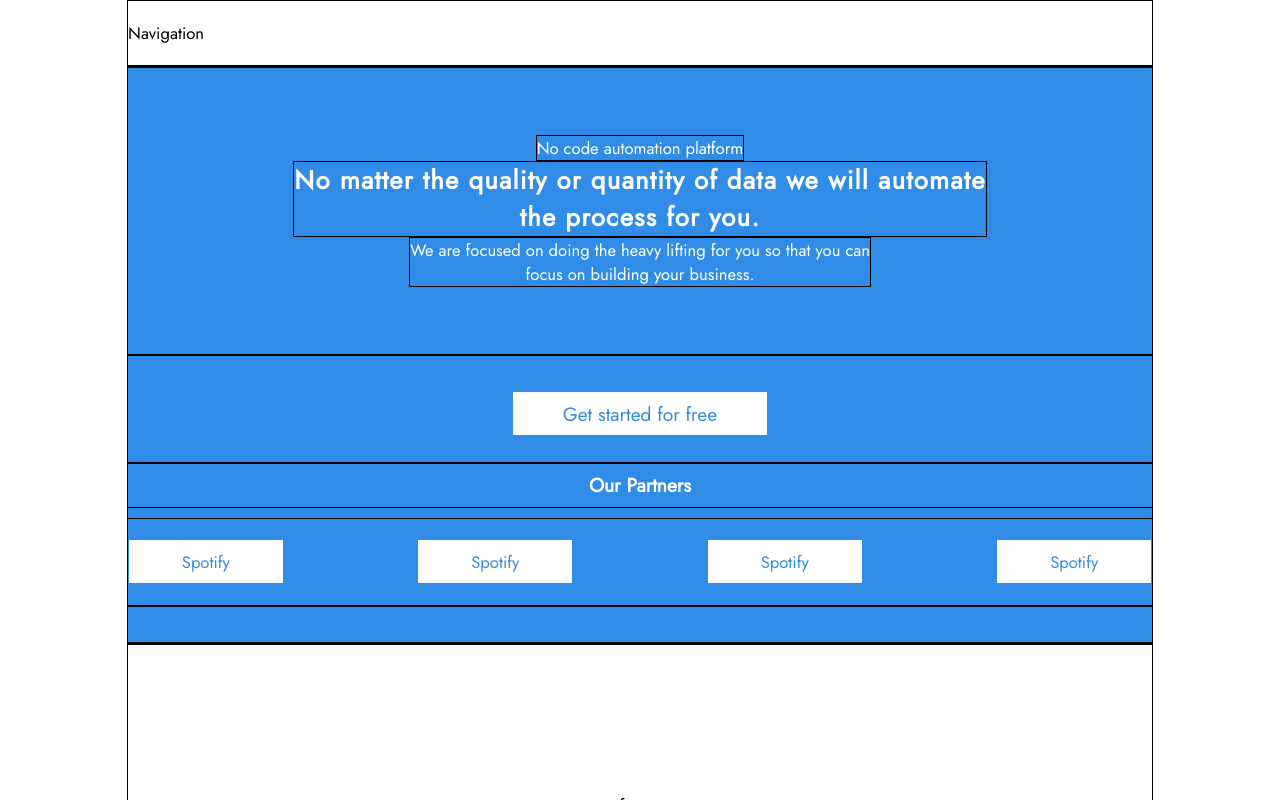
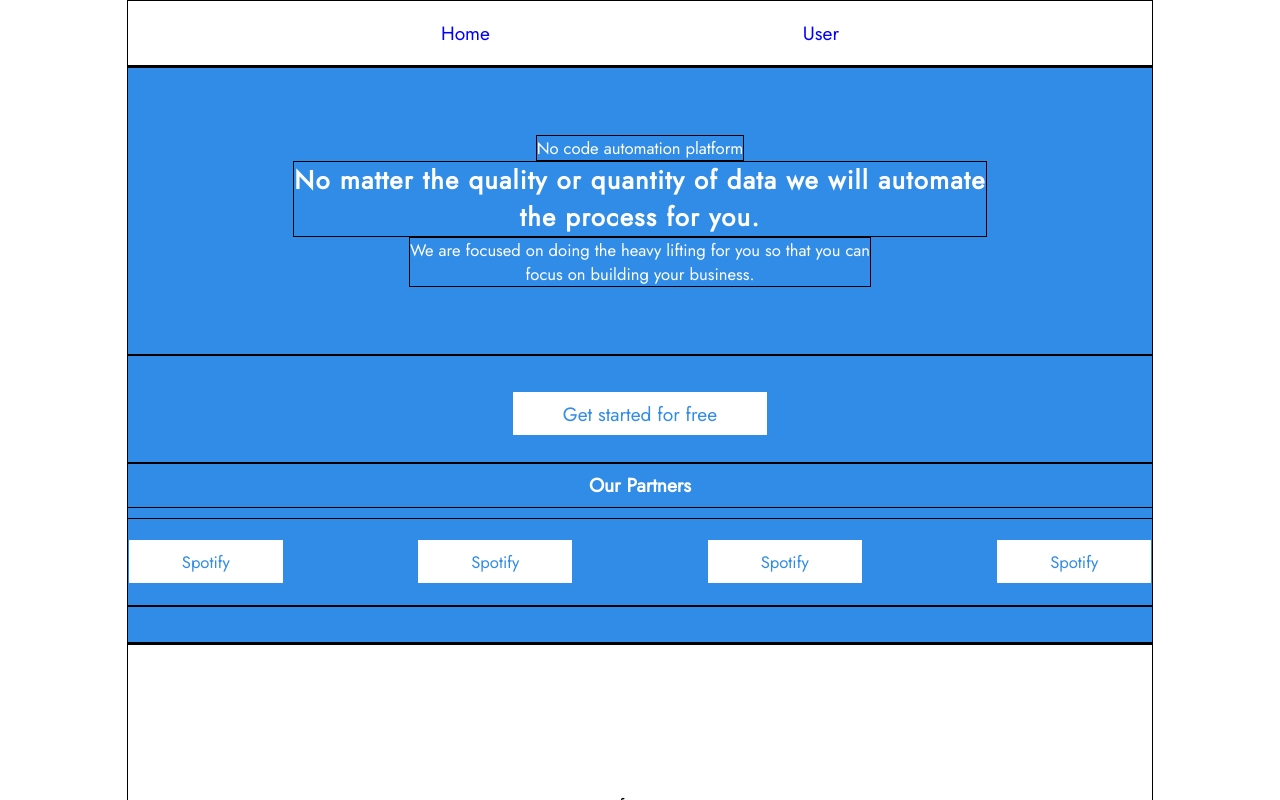
Before and after one commit to MokuaEnock/Neural-forge-frontend, a React (Create React App) app: page / in a window 1280 px wide. Shown: the top 800 px of the page. Built offline with nearby package versions, Linux system fonts and the light colour scheme.

Commit message:
add links to navbar

```diff
--- a/src/App.css
+++ b/src/App.css
@@ -25,13 +25,14 @@
   display: flex;
   flex-direction: row;
   font-size: 1.3vw;
-
   align-items: center;
-  justify-content: space-between;
+  justify-content: space-evenly;
 }
 
 nav * {
-  font-size: 1.3vw;
+  text-decoration: none;
+  color: blue;
+  font-size: 1.5vw;
 }
 
 footer {
--- a/src/components/Nav.jsx
+++ b/src/components/Nav.jsx
@@ -1,3 +1,9 @@
+import { Link } from "react-router-dom";
 export default function NavBar() {
-  return <nav>Navigation</nav>;
+  return (
+    <nav>
+      <Link to="/">Home</Link>
+      <Link to="/user">User</Link>
+    </nav>
+  );
 }
```
